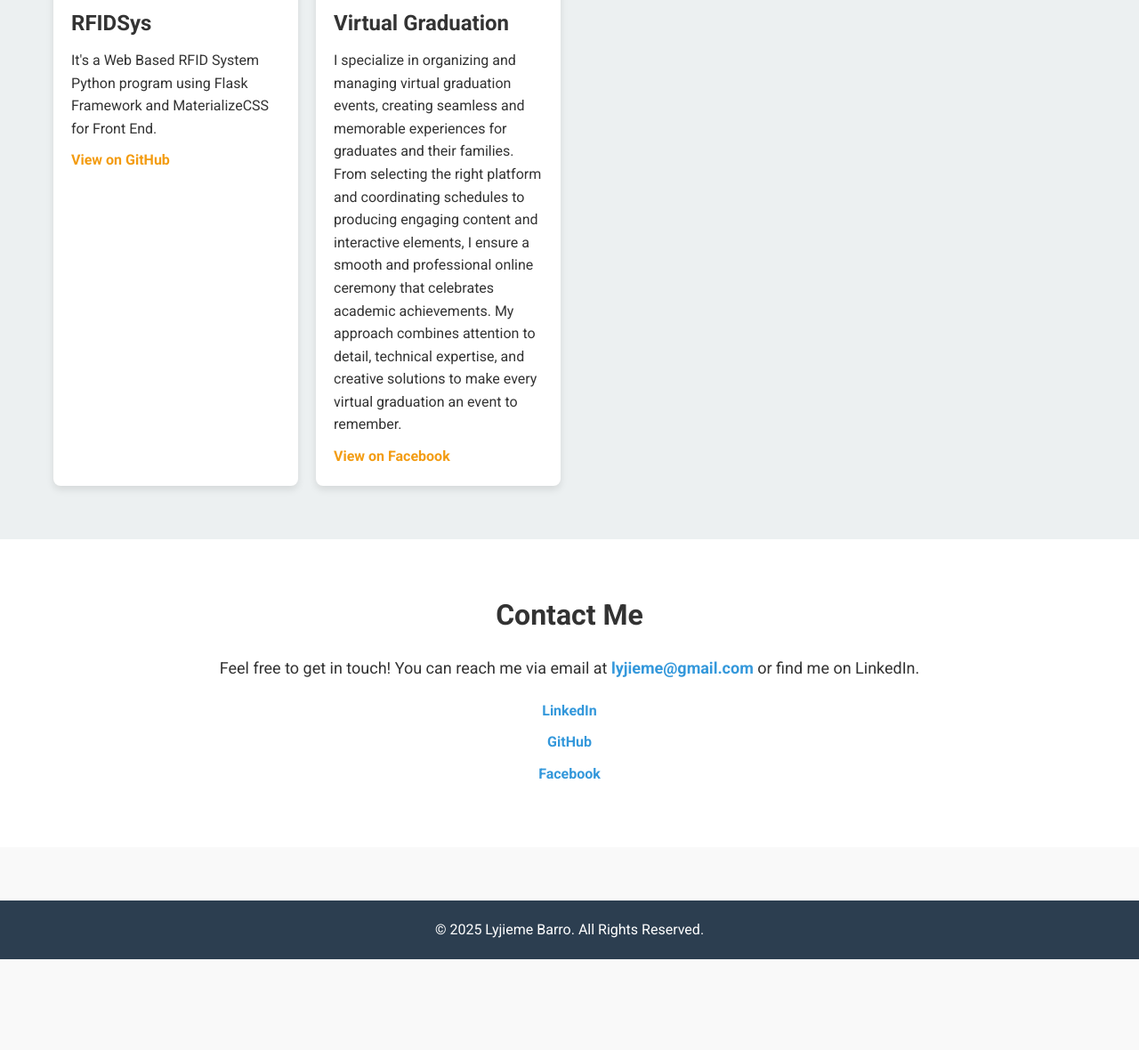
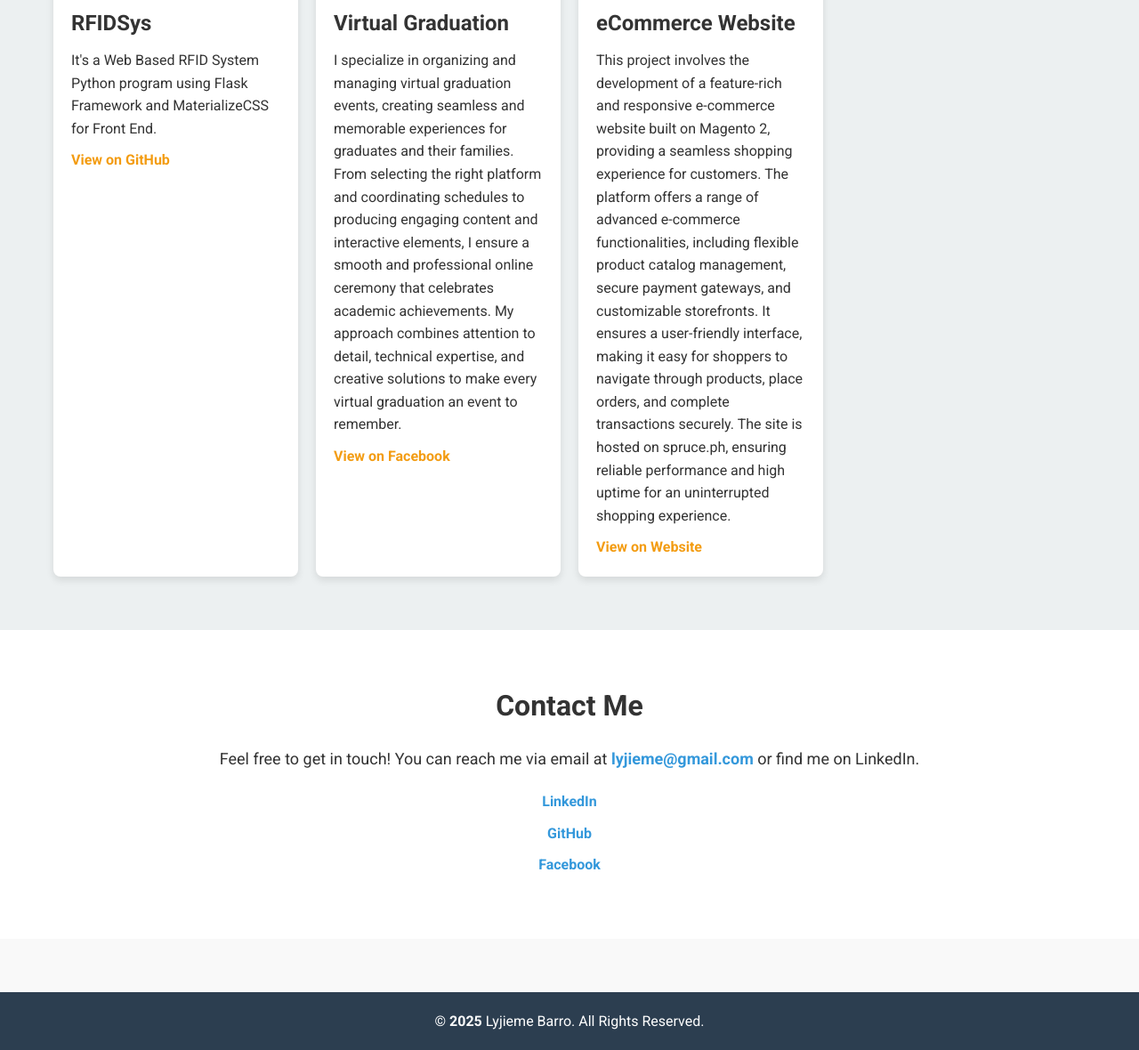
Before and after one commit to mboy1011/mboy1011, a plain HTML site: page index.html in a window 1280 px wide. Shown: the part 1053-2233 px from the top of the page at 89% size. Before the commit the page ends 2131 px from the top, so only its background shows below. Drawn offline with Linux system fonts and the light colour scheme.

Commit message:
Added Website Project.

```diff
--- a/index.html
+++ b/index.html
@@ -49,7 +49,7 @@
         <div class="container">
             <h2>My Projects</h2>
             <div class="project-grid">
-                <!-- Example Project -->
+                <!-- Project -->
                 <div class="project">
                     <img src="https://camo.githubusercontent.com/78e6810ed53f94b9b380a659ecae6f26715c1318cdaa928433377dd2fc0e4c2f/68747470733a2f2f6d69726f2e6d656469756d2e636f6d2f70726f78792f312a56376a474459535f39494c31723234515a797a6a36672e6a706567" alt="Project 1">
                     <h3>RFIDSys</h3>
@@ -63,8 +63,14 @@
                     <p>I specialize in organizing and managing virtual graduation events, creating seamless and memorable experiences for graduates and their families. From selecting the right platform and coordinating schedules to producing engaging content and interactive elements, I ensure a smooth and professional online ceremony that celebrates academic achievements. My approach combines attention to detail, technical expertise, and creative solutions to make every virtual graduation an event to remember.</p>
                     <a href="https://www.facebook.com/GingoogCityCollegesInc/videos/200257845288296" target="_blank">View on Facebook</a>
                 </div>
-                <!-- Add more projects here -->
 
+                <div class="project">
+                    <img src="preview.png" alt="Project 3">
+                    <h3>eCommerce Website</h3>
+                    <p>This project involves the development of a feature-rich and responsive e-commerce website built on Magento 2, providing a seamless shopping experience for customers. The platform offers a range of advanced e-commerce functionalities, including flexible product catalog management, secure payment gateways, and customizable storefronts. It ensures a user-friendly interface, making it easy for shoppers to navigate through products, place orders, and complete transactions securely. The site is hosted on spruce.ph, ensuring reliable performance and high uptime for an uninterrupted shopping experience.</p>
+                    <a href="http://spruce.ph" target="_blank" rel="noopener noreferrer">View on Website</a>
+                </div>
+                <!-- Project End Here -->
             </div>
         </div>
     </section>
@@ -83,13 +89,15 @@
 
     <footer>
         <div class="container">
-            <p>&copy; 2025 Lyjieme Barro. All Rights Reserved.</p>
+            <p>&copy; <b id="year"></b> Lyjieme Barro. All Rights Reserved.</p>
         </div>
     </footer>
 
     <!-- You can add your scripts here -->
-    <script type="javascript">
-
+    <script type="text/javascript">
+        const currentYear = new Date().getFullYear();
+        const tag = document.querySelector("#year");
+        tag.innerHTML = currentYear;
     </script>
 </body>
 </html>
```
Also changed, not shown: 1 other file. Lines whose indentation alone changed are shown as unchanged.
